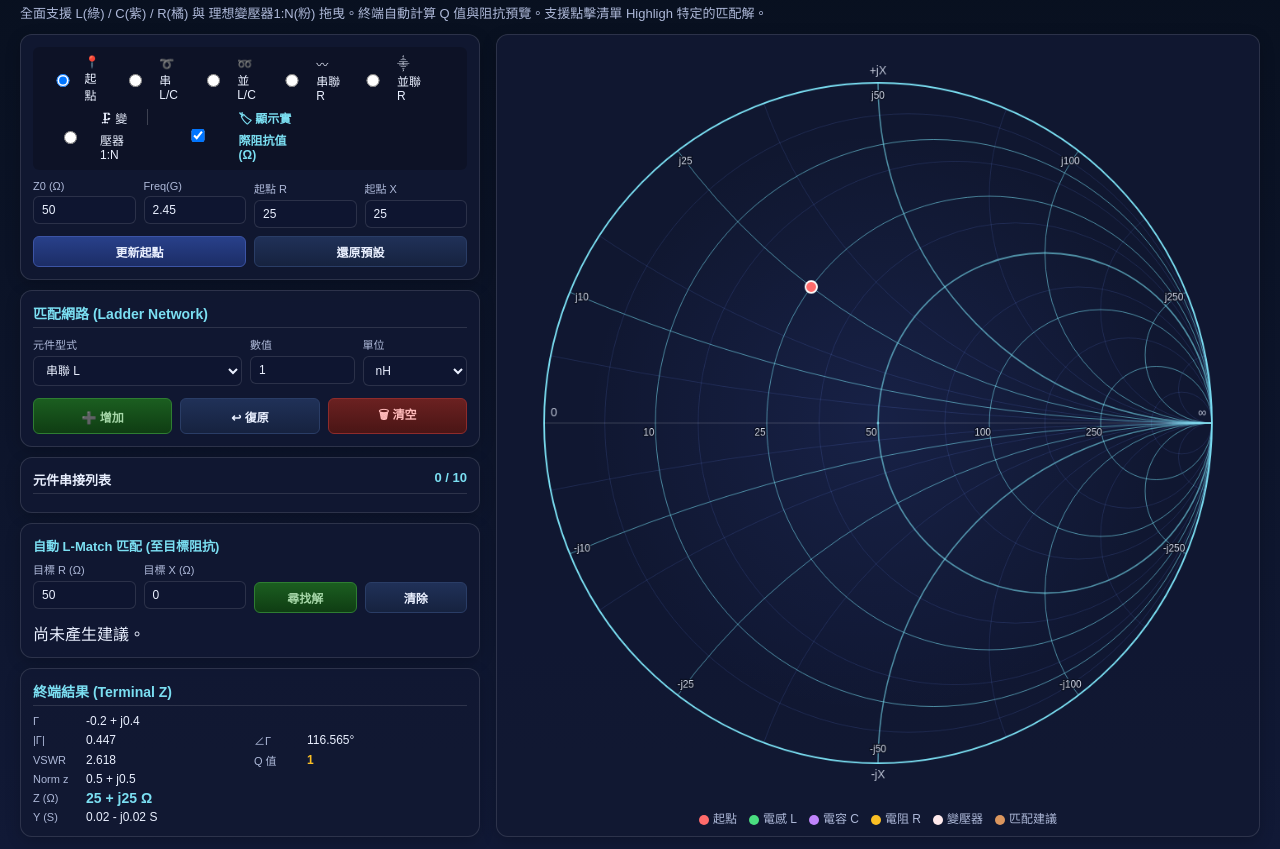
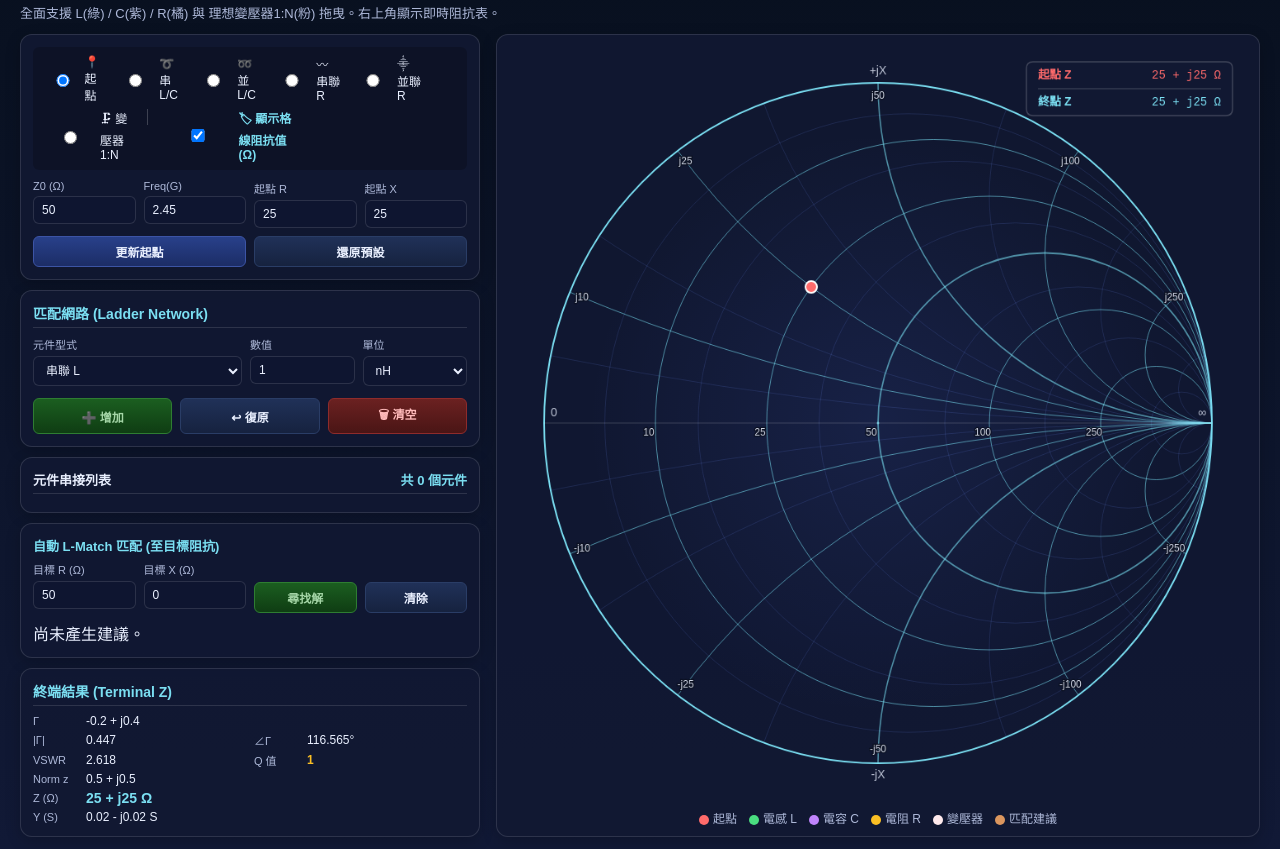
Before and after one commit to ethannioh/Smith_v1, a plain HTML site: page index.html in a window 1280 px wide. Shown: the part 39-888 px from the top of the page. Drawn offline with Linux system fonts and the light colour scheme.

Commit message:
Update index.html

```diff
--- a/index.html
+++ b/index.html
@@ -160,7 +160,7 @@
 <body>
   <div class="wrap">
     <h1>Compact L-Match & Smith Chart Tool</h1>
-    <div class="sub">全面支援 L(綠) / C(紫) / R(橘) 與 理想變壓器1:N(粉) 拖曳。終端自動計算 Q 值與阻抗預覽。支援點擊清單 Highligh 特定的匹配解。</div>
+    <div class="sub">全面支援 L(綠) / C(紫) / R(橘) 與 理想變壓器1:N(粉) 拖曳。右上角顯示即時阻抗表。</div>
 
     <div class="layout">
       <div class="left-panel">
@@ -176,7 +176,7 @@
 
             <div style="width:1px; height:16px; background:rgba(255,255,255,0.2); margin: 0 4px;"></div>
             <label style="color:var(--accent); font-weight:bold;">
-              <input type="checkbox" id="showLabelsCb" checked> 🏷 顯示實際阻抗值(Ω)
+              <input type="checkbox" id="showLabelsCb" checked> 🏷 顯示格線阻抗值(Ω)
             </label>
           </div>
 
@@ -229,7 +229,7 @@
         <div class="card">
           <div style="font-size: 13px; font-weight: bold; display: flex; justify-content: space-between; border-bottom: 1px solid var(--border); padding-bottom: 4px;">
             <span>元件串接列表</span>
-            <span id="compCountText" style="color: var(--accent);">0 / 10</span>
+            <span id="compCountText" style="color: var(--accent);">共 0 個元件</span>
           </div>
           <ul class="comp-list" id="compList"></ul>
         </div>
@@ -332,7 +332,7 @@
     let elementPreview = null;
 
     let matchPreviewPaths = [];
-    let selectedMatchIdx = -1; // 記錄目前被點擊高亮的解決方案 Index
+    let selectedMatchIdx = -1;
 
     // --- Complex Math Functions ---
     function cAdd(a, b) { return { re: a.re + b.re, im: a.im + b.im }; }
@@ -383,14 +383,14 @@
       const path = [];
       const N_pts = 60;
 
-      if (type.startsWith('series') && !type.endsWith('R')) { // Series L/C
+      if (type.startsWith('series') && !type.endsWith('R')) {
         const w = 2 * Math.PI * freqHz;
         const X = type.endsWith('L') ? w * valSI : -1 / (w * valSI);
         const dxNorm = X / z0;
         zNorm1 = cAdd(zNorm0, { re: 0, im: dxNorm });
         for (let i = 0; i <= N_pts; i++) path.push(zNormToGamma(cAdd(zNorm0, { re: 0, im: dxNorm * (i / N_pts) })));
       }
-      else if (type.startsWith('shunt') && !type.endsWith('R')) { // Shunt L/C
+      else if (type.startsWith('shunt') && !type.endsWith('R')) {
         const w = 2 * Math.PI * freqHz;
         const B = type.endsWith('C') ? w * valSI : -1 / (w * valSI);
         const dbNorm = B * z0;
@@ -398,18 +398,18 @@
         zNorm1 = cInv(yNorm1);
         for (let i = 0; i <= N_pts; i++) path.push(zNormToGamma(cInv(cAdd(yNorm0, { re: 0, im: dbNorm * (i / N_pts) }))));
       }
-      else if (type === 'seriesR') { // Series R
+      else if (type === 'seriesR') {
         const drNorm = valSI / z0;
         zNorm1 = cAdd(zNorm0, { re: drNorm, im: 0 });
         for (let i = 0; i <= N_pts; i++) path.push(zNormToGamma(cAdd(zNorm0, { re: drNorm * (i / N_pts), im: 0 })));
       }
-      else if (type === 'shuntR') { // Shunt R
+      else if (type === 'shuntR') {
         let dgNorm = valSI < 1e-12 ? 1e12 : z0 / valSI;
         yNorm1 = cAdd(yNorm0, { re: dgNorm, im: 0 });
         zNorm1 = cInv(yNorm1);
         for (let i = 0; i <= N_pts; i++) path.push(zNormToGamma(cInv(cAdd(yNorm0, { re: dgNorm * (i / N_pts), im: 0 }))));
       }
-      else if (type === 'transformer') { // Ideal Transformer
+      else if (type === 'transformer') {
         const N2 = valSI * valSI;
         zNorm1 = { re: zNorm0.re * N2, im: zNorm0.im * N2 };
         for (let i = 0; i <= N_pts; i++) {
@@ -530,7 +530,7 @@
             `;
             compListEl.appendChild(li);
         });
-        compCountText.textContent = `${components.length} / 10`;
+        compCountText.textContent = `共 ${components.length} 個元件`;
     }
 
     // --- Auto Match Algorithms ---
@@ -624,7 +624,7 @@
     function renderMatchSuggestions() {
       const sols = solveLMatch();
       matchPreviewPaths = sols;
-      selectedMatchIdx = -1; // 預設不選擇
+      selectedMatchIdx = -1;
 
       if (!sols.length) {
         matchSuggestionsEl.innerHTML = '<div class="note" style="margin-top:0;">無法計算兩元件 L-Match，請檢查目標值。</div>';
@@ -640,7 +640,6 @@
           <div>${sol.stepsText.join(' ➔ ')}</div>
         `;
         div.onclick = () => {
-          // Toggle selection
           if (selectedMatchIdx === idx) {
               selectedMatchIdx = -1;
           } else {
@@ -715,7 +714,6 @@
       ctx.fillText('0', cx - R + 12, cy - 8); ctx.fillText('∞', cx + R - 12, cy - 8);
       ctx.fillText('+jX', cx, cy - R - 10); ctx.fillText('-jX', cx, cy + R + 18);
 
-      // 繪製格線數值標籤
       if (showLabelsCb.checked) {
           const z0 = Math.max(1e-12, parseFloat(z0El.value) || 50);
 
@@ -762,11 +760,11 @@
 
         let labelStr = '';
         if (comp.type === 'transformer') {
-            labelStr = `N=${fmt(comp.value, 3)}`;
+            labelStr = `N=${fmt(comp.value, 2)}`;
         } else {
             let compStr = comp.type.endsWith('L') ? 'L' : (comp.type.endsWith('C') ? 'C' : 'R');
             let unitStr = comp.unit === 'ohm' ? 'Ω' : (comp.unit === 'kOhm' ? 'kΩ' : comp.unit);
-            labelStr = `${compStr}=${fmt(comp.value, 3)}${unitStr}`;
+            labelStr = `${compStr}=${fmt(comp.value, 2)}${unitStr}`;
         }
 
         ctx.save();
@@ -783,7 +781,6 @@
     }
 
     function drawChainAndPreview() {
-      // 繪製已加入的元件陣列
       if (components.length > 0) {
         ctx.save();
         components.forEach((comp, idx) => {
@@ -798,10 +795,8 @@
             ctx.lineWidth = 3.5;
             ctx.stroke();
 
-            // 畫上路徑文字
             drawPathLabel(comp, pathColorHex);
 
-            // 節點圓點
             const pEnd = gammaToCanvas(comp.gamma1);
             ctx.beginPath(); ctx.arc(pEnd.x, pEnd.y, 6, 0, Math.PI*2);
             ctx.fillStyle = '#fff'; ctx.fill();
@@ -813,7 +808,6 @@
         ctx.restore();
       }
 
-      // 繪製操作預覽
       if (elementPreview && elementPreview.path.length > 0) {
         ctx.save();
         const pathColorHex = getPathColorHex(elementPreview.type);
@@ -835,15 +829,13 @@
         ctx.restore();
       }
 
-      // 繪製 Auto Match 的建議路徑 (包含點擊高亮邏輯)
       if (matchPreviewPaths.length > 0) {
-        const colors = ['#ffad66', '#7bdff2', '#c084fc', '#4ade80']; // 4 種區分顏色
+        const colors = ['#ffad66', '#7bdff2', '#c084fc', '#4ade80'];
         matchPreviewPaths.forEach((sol, idx) => {
 
           const isSelected = (selectedMatchIdx === idx);
           const hasSelection = (selectedMatchIdx !== -1);
 
-          // 如果有選中某條，非選中的那些會變得很透明 (Dim)
           let alpha = 0.85;
           if (hasSelection && !isSelected) alpha = 0.15;
           if (isSelected) alpha = 1.0;
@@ -861,12 +853,11 @@
               if (k === 0) ctx.moveTo(p.x, p.y); else ctx.lineTo(p.x, p.y);
             });
             ctx.strokeStyle = color;
-            ctx.lineWidth = isSelected ? 4.5 : 3; // 選中時稍微加粗
+            ctx.lineWidth = isSelected ? 4.5 : 3;
             ctx.setLineDash(pidx === 0 ? [6, 6] : []);
             ctx.stroke();
           });
 
-          // 目標終點
           const targ = gammaToCanvas(zNormToGamma(sol.zEnd));
           ctx.beginPath(); ctx.arc(targ.x, targ.y, isSelected ? 7 : 5, 0, Math.PI*2);
           ctx.fillStyle = color; ctx.fill();
@@ -892,6 +883,75 @@
       drawSmithGrid();
       drawChainAndPreview();
       drawBasePoint();
+
+      // 繪製起點與終點的實際阻抗值標籤 (表格)
+      const z0 = Math.max(1e-12, parseFloat(z0El.value) || 50);
+      const activeGamma = elementPreview ? elementPreview.gamma1 : getEffectiveGamma();
+
+      const sZNorm = gammaToZNorm(baseGamma);
+      const sZ = { re: sZNorm.re * z0, im: sZNorm.im * z0 };
+      const eZNorm = gammaToZNorm(activeGamma);
+      const eZ = { re: eZNorm.re * z0, im: eZNorm.im * z0 };
+
+      const startText = fmtComplex(sZ, 'Ω');
+      const endText = fmtComplex(eZ, 'Ω');
+
+      ctx.save();
+      const boxW = 250;
+      const boxH = 64;
+      const padding = 14;
+      const bx = W - boxW - 20;
+      const by = 20;
+
+      // 繪製半透明圓角背景
+      ctx.fillStyle = 'rgba(18, 25, 51, 0.9)';
+      ctx.strokeStyle = 'rgba(255, 255, 255, 0.2)';
+      ctx.lineWidth = 1.5;
+
+      ctx.beginPath();
+      const r = 8;
+      ctx.moveTo(bx + r, by);
+      ctx.lineTo(bx + boxW - r, by);
+      ctx.quadraticCurveTo(bx + boxW, by, bx + boxW, by + r);
+      ctx.lineTo(bx + boxW, by + boxH - r);
+      ctx.quadraticCurveTo(bx + boxW, by + boxH, bx + boxW - r, by + boxH);
+      ctx.lineTo(bx + r, by + boxH);
+      ctx.quadraticCurveTo(bx, by + boxH, bx, by + boxH - r);
+      ctx.lineTo(bx, by + r);
+      ctx.quadraticCurveTo(bx, by, bx + r, by);
+      ctx.closePath();
+
+      ctx.fill();
+      ctx.stroke();
+
+      // 分隔線
+      ctx.beginPath();
+      ctx.moveTo(bx + padding, by + boxH/2);
+      ctx.lineTo(bx + boxW - padding, by + boxH/2);
+      ctx.strokeStyle = 'rgba(255, 255, 255, 0.15)';
+      ctx.stroke();
+
+      ctx.textBaseline = 'middle';
+
+      // 起點
+      ctx.font = 'bold 14px Arial';
+      ctx.textAlign = 'left';
+      ctx.fillStyle = '#ff6b6b';
+      ctx.fillText('起點 Z', bx + padding, by + boxH/4);
+      ctx.font = '14px monospace';
+      ctx.textAlign = 'right';
+      ctx.fillText(startText, bx + boxW - padding, by + boxH/4);
+
+      // 終點
+      ctx.font = 'bold 14px Arial';
+      ctx.textAlign = 'left';
+      ctx.fillStyle = '#7bdff2';
+      ctx.fillText('終點 Z', bx + padding, by + boxH * 3/4);
+      ctx.font = '14px monospace';
+      ctx.textAlign = 'right';
+      ctx.fillText(endText, bx + boxW - padding, by + boxH * 3/4);
+
+      ctx.restore();
     }
 
     // --- Interactivity ---
@@ -1057,7 +1117,6 @@
 
     // --- Action Buttons ---
     addCompBtn.addEventListener('click', () => {
-      if (components.length >= 10) { alert("已達上限！"); return; }
       if (!elementPreview) elementPreview = computeElementPreview();
       if (!elementPreview) return;
 
```
